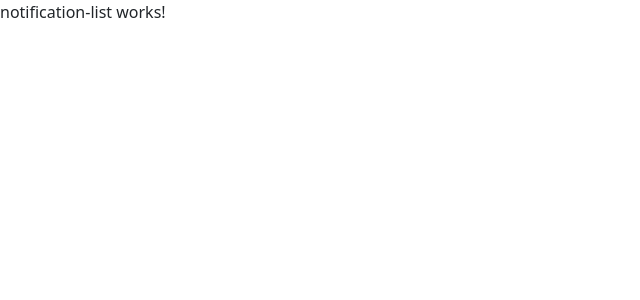
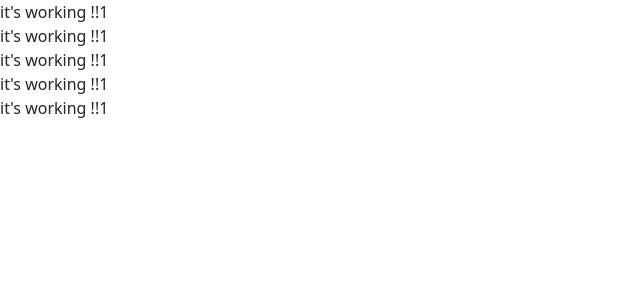
Before and after one commit to neokyuubi/landing, an Angular app: page / in a window 1280 px wide. Shown: the top 300 px of the page, without its empty margins (0-640 px from the left). Built offline with nearby package versions, Linux system fonts and the light colour scheme; no server answers.

Commit message:
notifications

```diff
--- a/src/app/notification/notification-list/notification-list.component.html
+++ b/src/app/notification/notification-list/notification-list.component.html
@@ -1 +1,3 @@
-<p>notification-list works!</p>
+<div *ngFor="let message of messages | async">
+    {{message.text}}
+</div>
--- a/src/app/notification/notification-list/notification-list.component.ts
+++ b/src/app/notification/notification-list/notification-list.component.ts
@@ -1,13 +1,24 @@
 import { Component, OnInit } from '@angular/core';
+import { Observable } from 'rxjs';
+import { Command, NotificationsService } from '../notifications.service';
 
 @Component({
   selector: 'app-notification-list',
   templateUrl: './notification-list.component.html',
   styleUrls: ['./notification-list.component.css']
 })
-export class NotificationListComponent implements OnInit {
+export class NotificationListComponent implements OnInit
+{
 
-  constructor() { }
+  messages:Observable<Command[]>;
+
+  constructor(notificationsService:NotificationsService)
+  {
+    this.messages = notificationsService.messagesOutput;
+    setInterval(()=>{
+      notificationsService.addSuccess("it's working !!1");
+    }, 1000);
+  }
 
   ngOnInit(): void {
   }
--- a/src/app/notification/notifications.service.ts
+++ b/src/app/notification/notifications.service.ts
@@ -1,7 +1,7 @@
 import { Injectable } from '@angular/core';
-import { scan, Subject } from 'rxjs';
+import { Observable, scan, Subject } from 'rxjs';
 
-interface Command
+export interface Command
 {
   id:number;
   type: 'success'|'error'|'clear';
@@ -13,12 +13,13 @@ interface Command
 })
 export class NotificationsService {
 
-  messages : Subject<Command>;
+  messagesInput : Subject<Command>;
+  messagesOutput : Observable<Command[]>;
 
   constructor()
   {
-    this.messages = new Subject<Command>();
-    this.messages.pipe(scan((messages:Command[], command:Command)=>
+    this.messagesInput = new Subject<Command>();
+    this.messagesOutput = this.messagesInput.pipe(scan((messages:Command[], command:Command)=>
     {
       if(command.type == "clear")
       {
@@ -33,7 +34,7 @@ export class NotificationsService {
 
   addSuccess(message:string)
   {
-    this.messages.next(<Command>
+    this.messagesInput.next(<Command>
     {
       id:this.randomID(), type:'success', text:message
     });
@@ -41,7 +42,7 @@ export class NotificationsService {
 
   addError(message:string)
   {
-    this.messages.next(<Command>
+    this.messagesInput.next(<Command>
     {
       id:this.randomID(), type:'error', text:message
     });
@@ -49,7 +50,7 @@ export class NotificationsService {
 
   clearMessage(id:number)
   {
-    this.messages.next({id, type:'clear'});
+    this.messagesInput.next({id, type:'clear'});
   }
 
   randomID()
--- a/src/app/weather/forecast/forecast.component.ts
+++ b/src/app/weather/forecast/forecast.component.ts
@@ -11,7 +11,7 @@ export class ForecastComponent implements OnInit {
 
   forecastData:Observable<{dateString: string, temp: number}[]>;
 
-  constructor(public weather:WeatherService) {this.forecastData = this.weather.getForecaast()}
+  constructor( weather:WeatherService) {this.forecastData = weather.getForecaast()}
 
   ngOnInit(): void
   {
```
